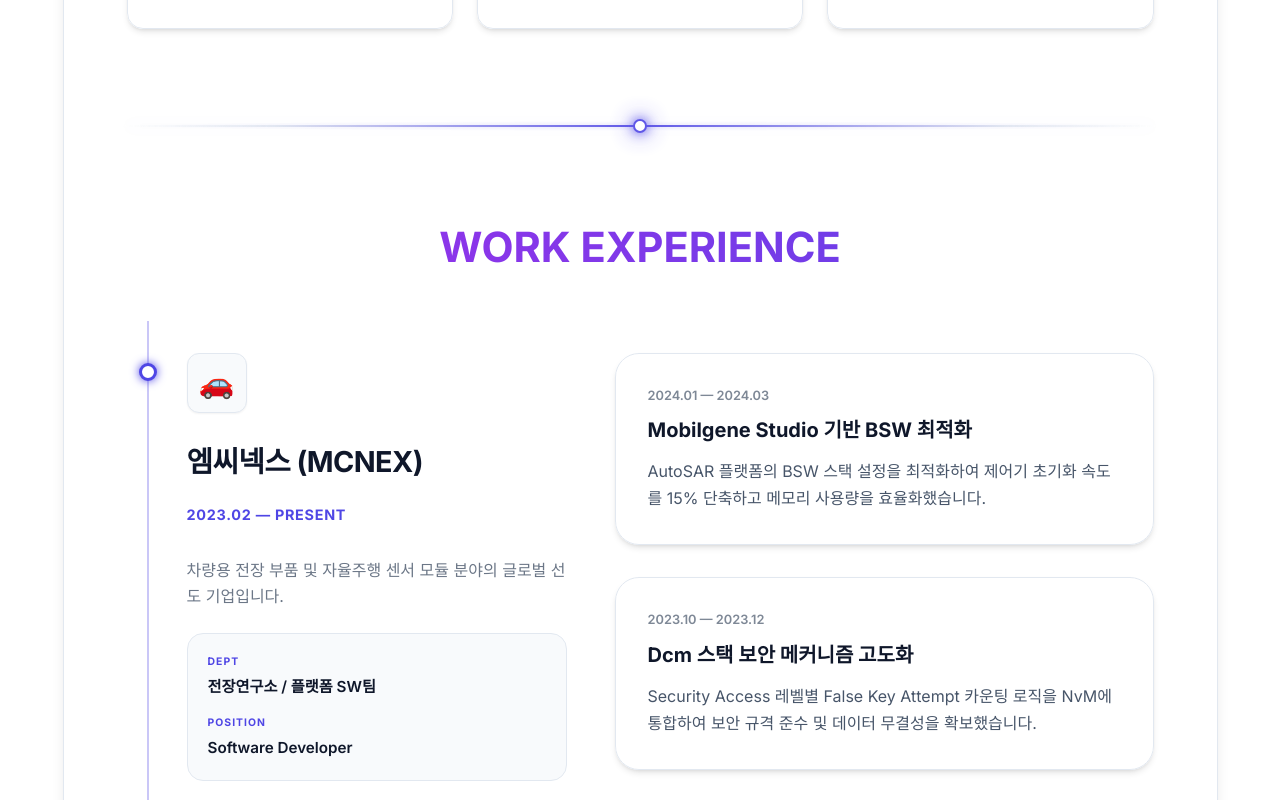
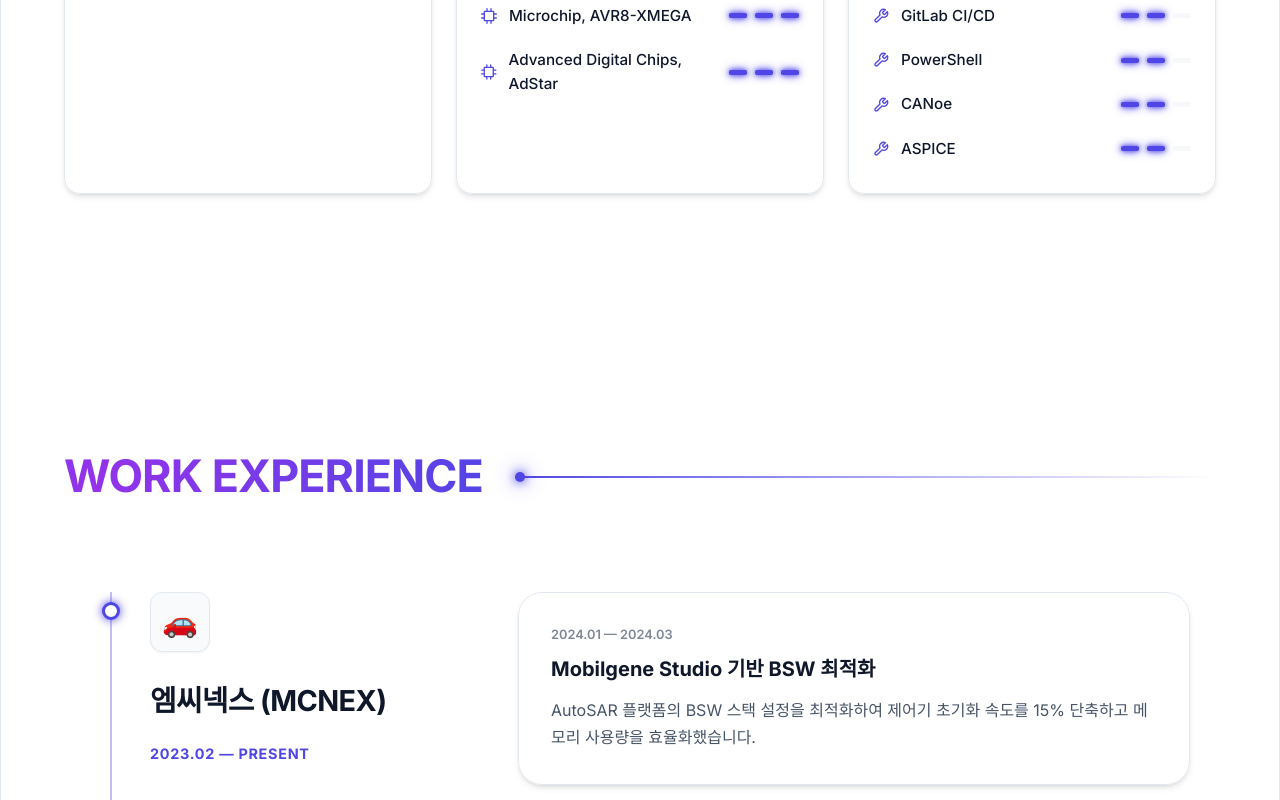
Before and after one commit to TimerOverflow/Hyun9_Portfolio, a React (Vite) app: page / in a window 1280 px wide. Shown: the part 1540-2340 px from the top of the page. Built offline with nearby package versions, Linux system fonts and the light colour scheme.

Commit message:
style: Overhaul portfolio UI/UX with modern high-tech theme

```diff
--- a/src/App.jsx
+++ b/src/App.jsx
@@ -13,15 +13,11 @@
       <ThemeToggle />
       <div className="page-container">
         <Header />
-        <hr className="section-divider" />
         <Skills />
-        <hr className="section-divider" />
         <Experience />
-        <hr className="section-divider" />
         <Projects />
-        <hr className="section-divider" />
-        <ThankYou />
       </div>
+      <ThankYou />
       <footer style={{ textAlign: 'center', padding: '2rem 0', color: 'var(--text-secondary)', fontSize: '0.875rem' }}>
         <p>© {new Date().getFullYear()} 정현구. All rights reserved.</p>
       </footer>
--- a/src/components/Experience.jsx
+++ b/src/components/Experience.jsx
@@ -4,7 +4,10 @@
 const Experience = () => {
   return (
     <section id="experience" className="container">
-      <h2 className="section-title text-gradient">WORK EXPERIENCE</h2>
+      <div className="section-header">
+        <h2 className="section-title text-gradient">WORK EXPERIENCE</h2>
+        <div className="title-line"></div>
+      </div>
 
       <div className="experience-timeline">
         {/* Far Left Vertical Line */}
--- a/src/components/Projects.jsx
+++ b/src/components/Projects.jsx
@@ -357,7 +357,10 @@
 
   return (
     <section id="projects" className="container">
-      <h2 className="section-title text-gradient">KEY PROJECTS</h2>
+      <div className="section-header">
+        <h2 className="section-title text-gradient">KEY PROJECTS</h2>
+        <div className="title-line"></div>
+      </div>
       <div style={styles.accordionContainer}>
         {portfolioData.projects.map((project) => (
           <div key={project.id} className="glass-card" style={styles.accordionItem}>
--- a/src/components/ThankYou.jsx
+++ b/src/components/ThankYou.jsx
@@ -1,48 +1,42 @@
-import React, { useEffect, useState } from 'react';
+import React from 'react';
+import { portfolioData } from '../data/portfolioData';
 
 const ThankYou = () => {
-  const [isVisible, setIsVisible] = useState(false);
+  return (
+    <section id="thank-you-section" style={styles.section}>
+      <div className="container" style={styles.container}>
+        <div style={styles.content}>
+          <h2 style={styles.title}>{portfolioData.thankYou.title}</h2>
+          <div style={styles.neonLine}></div>
 
-  useEffect(() => {
-    const observer = new IntersectionObserver(
-      ([entry]) => {
-        if (entry.isIntersecting) {
-          setIsVisible(true);
-        }
-      },
-      { threshold: 0.3 }
-    );
+          <p style={styles.message}>
+            {portfolioData.thankYou.message.split('\n').map((line, index) => (
+              <React.Fragment key={index}>
+                {line}
+                {index === 0 && <br />}
+              </React.Fragment>
+            ))}
+          </p>
 
-    const element = document.getElementById('thank-you-section');
-    if (element) {
-      observer.observe(element);
-    }
+          <div style={styles.contactGrid}>
+            <a href={`mailto:${portfolioData.header.email}`} className="contact-item" style={styles.contactItem}>
+              <div style={styles.iconWrapper}>
+                <svg width="20" height="20" viewBox="0 0 24 24" fill="none" stroke="currentColor" strokeWidth="2" strokeLinecap="round" strokeLinejoin="round">
+                  <path d="M4 4h16c1.1 0 2 .9 2 2v12c0 1.1-.9 2-2 2H4c-1.1 0-2-.9-2-2V6c0-1.1.9-2 2-2z" />
+                  <polyline points="22,6 12,13 2,6" />
+                </svg>
+              </div>
+              <span style={styles.contactText}>{portfolioData.header.email}</span>
+            </a>
 
-    return () => {
-      if (element) observer.unobserve(element);
-    };
-  }, []);
-
-  return (
-    <section id="thank-you-section" style={{ padding: '6rem 2rem', display: 'flex', justifyContent: 'center' }}>
-      <div
-        className="glass-card"
-        style={{
-          ...styles.card,
-          opacity: isVisible ? 1 : 0,
-          transform: isVisible ? 'translateY(0) scale(1)' : 'translateY(40px) scale(0.95)',
-        }}
-      >
-        <div style={styles.glowEffect}></div>
-        <div style={styles.content}>
-          <h2 className="text-gradient" style={styles.title}>THANK YOU!</h2>
-          <p style={styles.message}>
-            끝까지 읽어주셔서 진심으로 감사드립니다.<br />
-            끊임없이 발전하고, 주어진 문제에 대해 깊이 고민하며 해결책을 찾아내는 엔지니어가 되겠습니다.<br />
-            좋은 인연으로 뵙기를 기대하겠습니다.
-          </p>
-          <div style={styles.heartWrapper}>
-            <span style={styles.heart}>💙</span>
+            <a href={portfolioData.header.github} target="_blank" rel="noopener noreferrer" className="contact-item" style={styles.contactItem}>
+              <div style={styles.iconWrapper}>
+                <svg width="20" height="20" viewBox="0 0 24 24" fill="none" stroke="currentColor" strokeWidth="2" strokeLinecap="round" strokeLinejoin="round">
+                  <path d="M9 19c-5 1.5-5-2.5-7-3m14 6v-3.87a3.37 3.37 0 0 0-.94-2.61c3.14-.35 6.44-1.54 6.44-7A5.44 5.44 0 0 0 20 4.77 5.07 5.07 0 0 0 19.91 1S18.73.65 16 2.48a13.38 13.38 0 0 0-7 0C6.27.65 5.09 1 5.09 1A5.07 5.07 0 0 0 5 4.77a5.44 5.44 0 0 0-1.5 3.78c0 5.42 3.3 6.61 6.44 7A3.37 3.37 0 0 0 9 18.13V22" />
+                </svg>
+              </div>
+              <span style={styles.contactText}>GitHub</span>
+            </a>
           </div>
         </div>
       </div>
@@ -51,55 +45,90 @@
 };
 
 const styles = {
-  card: {
+  section: {
+    background: '#000000',
+    padding: '8rem 0',
+    marginTop: '4rem',
+    width: '100vw',
+    marginLeft: 'calc(-50vw + 50%)',
     position: 'relative',
-    maxWidth: '850px',
-    width: '100%',
-    padding: '5rem 3rem',
+    color: '#ffffff',
+  },
+  container: {
+    maxWidth: '800px',
+    margin: '0 auto',
     textAlign: 'center',
-    borderRadius: '24px',
-    overflow: 'hidden',
-    transition: 'opacity 1s ease-out, transform 1s cubic-bezier(0.22, 1, 0.36, 1)',
-    border: '1px solid var(--border-color)',
-    background: 'var(--card-bg)',
-    boxShadow: '0 20px 50px -20px rgba(79, 70, 229, 0.25)',
-  },
-  glowEffect: {
-    position: 'absolute',
-    top: '-50%',
-    left: '-50%',
-    width: '200%',
-    height: '200%',
-    background: 'radial-gradient(circle, rgba(79, 70, 229, 0.08) 0%, transparent 50%)',
-    animation: 'spin 20s linear infinite',
-    zIndex: 0,
-    pointerEvents: 'none',
   },
   content: {
-    position: 'relative',
-    zIndex: 1,
+    display: 'flex',
+    flexDirection: 'column',
+    alignItems: 'center',
+    gap: '2.5rem',
   },
   title: {
-    fontSize: '3.5rem',
-    fontWeight: '800',
-    marginBottom: '2rem',
-    letterSpacing: '3px',
+    fontSize: 'clamp(3rem, 10vw, 5rem)',
+    fontWeight: '900',
+    letterSpacing: '0.1em',
+    color: 'var(--accent-primary)',
+    margin: 0,
+    textShadow: '0 0 20px var(--accent-primary), 0 0 40px var(--accent-primary)',
+  },
+  neonLine: {
+    width: '120px',
+    height: '4px',
+    background: 'var(--accent-primary)',
+    borderRadius: '2px',
+    boxShadow: '0 0 15px var(--accent-primary)',
   },
   message: {
-    fontSize: '1.35rem',
-    lineHeight: '2',
-    color: 'var(--text-primary)',
+    fontSize: '1.25rem',
+    lineHeight: '1.8',
+    color: '#a0a0a0',
+    fontWeight: '400',
+    wordBreak: 'keep-all',
+    margin: '0 auto',
+    maxWidth: '600px',
+  },
+  contactGrid: {
+    display: 'flex',
+    gap: '2rem',
+    flexWrap: 'wrap',
+    justifyContent: 'center',
+    marginTop: '1rem',
+  },
+  contactItem: {
+    display: 'flex',
+    alignItems: 'center',
+    gap: '0.75rem',
+    padding: '1rem 1.5rem',
+    background: '#111',
+    border: '1px solid #222',
+    borderRadius: '12px',
+    color: '#ffffff',
+    textDecoration: 'none',
+    fontSize: '1rem',
     fontWeight: '500',
-    wordBreak: 'keep-all',
+    transition: 'all 0.3s ease',
   },
-  heartWrapper: {
-    marginTop: '3rem',
-    animation: 'pulseHeart 2s infinite',
+  contactItemHover: {
+    borderColor: 'var(--accent-primary)',
+    background: '#1a1a1a',
+    transform: 'translateY(-2px)',
+    boxShadow: '0 5px 15px rgba(0, 255, 136, 0.1)',
   },
-  heart: {
-    fontSize: '3rem',
-    display: 'inline-block',
-  }
+  iconWrapper: {
+    display: 'flex',
+    alignItems: 'center',
+    justifyContent: 'center',
+    color: 'var(--accent-primary)',
+  },
+  contactText: {
+    transition: 'color 0.3s ease',
+  },
 };
 
+// Hover effects and more complex styles would typically go in CSS,
+// but keeping them in JS styles as per the original file's pattern.
+// Adding a small animation or transition in index.css for .contactItem is better.
+
 export default ThankYou;
--- a/src/data/portfolioData.js
+++ b/src/data/portfolioData.js
@@ -48,7 +48,7 @@
     {
       id: 2,
       period: "2012.01 — 2023.02",
-      company: "시스트로닉스 (Sistec)",
+      company: "시스트로닉스 (Systronics)",
       dept: "기술연구소 / 제어 팀",
       role: "Senior Engineer",
       logo: "🏭",
@@ -893,5 +893,9 @@
       ],
       stack: ["C", "C++", "STM32", "Modbus", "RS-485"]
     }
-  ]
+  ],
+  thankYou: {
+    title: "THANK YOU",
+    message: "여기까지 읽어주셔서 진심으로 감사드립니다.\n소중한 인연으로 뵙기를 기대합니다."
+  }
 };
--- a/src/index.css
+++ b/src/index.css
@@ -7,6 +7,7 @@
   --text-secondary: #475569;
   --accent-primary: #4f46e5;
   --accent-secondary: #9333ea;
+  --accent-neon: #00ff88; /* Added Neon Green */
   --accent-gradient: linear-gradient(135deg, var(--accent-primary), var(--accent-secondary));
   --border-color: #e2e8f0;
   --card-bg: rgba(255, 255, 255, 0.8);
@@ -35,45 +36,52 @@
   --image-border: rgba(0, 0, 0, 0.15);
   --image-frame-bg: #f8fafc;
 
-  /* Badge Variables */
   --badge-bg: rgba(79, 70, 229, 0.08);
   --badge-color: #4f46e5;
   --badge-border: rgba(79, 70, 229, 0.2);
+
+  --timeline-base: rgba(79, 70, 229, 0.35);
+  --timeline-glow: 0 0 20px rgba(79, 70, 229, 0.6), 0 0 40px rgba(79, 70, 229, 0.3);
 }
 
 [data-theme='dark'] {
-  --bg-primary: #0f172a;
-  --bg-secondary: #1e293b;
+  --bg-primary: #050505; /* Deeper black */
+  --bg-secondary: #0f172a;
   --text-primary: #f8fafc;
   --text-secondary: #94a3b8;
-  --border-color: #334155;
-  --card-bg: rgba(30, 41, 59, 0.7);
+  --border-color: #1e293b;
+  --card-bg: rgba(15, 23, 42, 0.7);
+  --accent-primary: #00ff88; /* Change primary accent to Neon Green in dark mode */
+  --accent-secondary: #00ccff;
+  --accent-gradient: linear-gradient(135deg, #00ff88, #00ccff);
+
   /* Project detail area — dark theme */
-  --detail-bg: #111827;
+  --detail-bg: #050505;
   --detail-text: #e2e8f0;
   --detail-text-muted: #64748b;
   --detail-border: #1e293b;
-  --detail-card-bg: #1e293b;
-  --detail-highlight-bg: #3b1c1c;
-  --detail-highlight-color: #f87171;
+  --detail-card-bg: #0f172a;
+  --detail-highlight-bg: #1e1e1e;
+  --detail-highlight-color: #00ff88;
   --detail-label-color: #f1f5f9;
 
   /* Scrollbar Theme Variables (Dark Mode) */
   --scrollbar-track: rgba(255, 255, 255, 0.05);
-  --scrollbar-thumb: rgba(255, 255, 255, 0.2);
-  --scrollbar-thumb-hover: rgba(255, 255, 255, 0.4);
+  --scrollbar-thumb: rgba(0, 255, 136, 0.2);
+  --scrollbar-thumb-hover: rgba(0, 255, 136, 0.4);
 
   /* Image Theme Variables (Dark Mode) - Dim bright images slightly */
   --image-filter: brightness(0.92) contrast(1.03);
   --image-opacity: 0.95;
-  --image-border: rgba(255, 255, 255, 0.25);
+  --image-border: rgba(0, 255, 136, 0.25);
   --image-frame-bg: rgba(255, 255, 255, 0.1);
 
-  /* Badge Variables (Dark Mode) - Brighter and more visible */
-  --badge-bg: rgba(129, 140, 248, 0.15);
-  --badge-color: #818cf8;
-  /* indigo-400 */
-  --badge-border: rgba(129, 140, 248, 0.3);
+  --badge-bg: rgba(0, 255, 136, 0.1);
+  --badge-color: #00ff88;
+  --badge-border: rgba(0, 255, 136, 0.3);
+
+  --timeline-base: rgba(0, 255, 136, 0.35);
+  --timeline-glow: 0 0 25px var(--accent-primary), 0 0 50px var(--accent-primary);
 }
 
 * {
@@ -106,6 +114,7 @@
 .glass-card:hover {
   box-shadow: var(--shadow-lg);
   transform: translateY(-2px);
+  border-color: var(--accent-primary);
 }
 
 /* Portfolio Images (Theme Adaptive) */
@@ -125,7 +134,7 @@
   filter: brightness(1) contrast(1);
   opacity: 1;
   border-color: var(--accent-primary);
-  box-shadow: 0 0 15px rgba(79, 70, 229, 0.4);
+  box-shadow: 0 0 15px rgba(0, 255, 136, 0.4);
 }
 
 /* Typography Utilities */
@@ -159,14 +168,15 @@
 
 /* Container */
 .container {
-  max-width: 1075px;
+  max-width: 1200px;
   margin: 0 auto;
-  padding: 0 24px;
+  padding-left: 24px;
+  padding-right: 24px;
 }
 
 /* Page Container — 하나의 큰 둥근 카드 */
 .page-container {
-  max-width: 1155px;
+  max-width: 1280px;
   margin: 3rem auto;
   padding-bottom: 3rem;
   background: var(--card-bg);
@@ -178,64 +188,48 @@
   -webkit-backdrop-filter: blur(12px);
 }
 
-/* Section Divider — Enhanced Modern Style with Deep Glow */
-.section-divider {
-  border: none;
+/* Section Header & Title (Left Aligned with Neon Line) */
+.section-header {
+  display: flex;
+  align-items: center;
+  gap: 2rem;
+  margin-bottom: 5.5rem; /* Increased and unified gap */
+}
+
+.section-title {
+  font-size: 2.8rem;
+  font-weight: 800;
+  white-space: nowrap;
+  margin-bottom: 0;
+  text-align: left;
+  letter-spacing: -0.02em;
+  text-transform: uppercase;
+}
+
+.title-line {
+  flex-grow: 1;
   height: 2px;
-  background: linear-gradient(
-    90deg,
-    transparent 0%,
-    var(--border-color) 15%,
-    var(--accent-primary) 50%,
-    var(--border-color) 85%,
-    transparent 100%
-  );
-  margin: 6rem auto;
-  width: 90%;
-  opacity: 0.9;
+  background: linear-gradient(90deg, var(--accent-primary), transparent);
   position: relative;
   overflow: visible;
-  box-shadow: 0 0 20px rgba(79, 70, 229, 0.15);
 }
 
-.section-divider::before {
+.title-line::before {
   content: '';
   position: absolute;
+  left: 0;
   top: 50%;
-  left: 50%;
-  transform: translate(-50%, -50%);
-  width: 100%;
-  height: 10px;
-  background: radial-gradient(ellipse at center, rgba(79, 70, 229, 0.1) 0%, transparent 70%);
-  pointer-events: none;
-}
-
-.section-divider::after {
-  content: '';
-  position: absolute;
-  top: 50%;
-  left: 50%;
-  transform: translate(-50%, -50%);
+  transform: translateY(-50%);
   width: 10px;
   height: 10px;
-  background: var(--bg-primary);
-  border: 2.5px solid var(--accent-primary);
+  background: var(--accent-primary);
   border-radius: 50%;
-  box-shadow:
-    0 0 12px var(--accent-primary),
-    0 0 25px var(--accent-primary);
-  z-index: 1;
+  box-shadow: 0 0 10px var(--accent-primary), 0 0 20px var(--accent-primary);
 }
 
 /* Sections */
 section {
-  padding: 4rem 0 4rem;
-}
-
-.section-title {
-  font-size: 2.6rem;
-  margin-bottom: 3rem;
-  text-align: center;
+  padding: 8rem 0;
 }
 
 /* Lists Reset */
@@ -265,6 +259,17 @@
 .btn-primary:hover {
   opacity: 0.9;
   transform: translateY(-1px);
+}
+
+.contact-item:hover {
+  border-color: var(--accent-primary) !important;
+  background: #111 !important;
+  transform: translateY(-4px);
+  box-shadow: 0 10px 20px rgba(0, 255, 136, 0.2);
+}
+
+.contact-item:hover span {
+  color: var(--accent-primary);
 }
 
 /* Toggle arrow animations */
@@ -379,24 +384,49 @@
   position: relative;
   max-width: 1100px;
   margin: 0 auto;
-  padding: 2rem 0;
+  padding: 0; /* Removed extra padding to unify spacing */
 }
 
-/* Far Left Connector Line */
+/* Far Left Connector Line with Flowing Animation */
 .timeline-connector {
   position: absolute;
   left: 20px;
   top: 0;
   bottom: 0;
   width: 2px;
-  background: var(--accent-primary);
-  opacity: 0.3;
+  background: var(--timeline-base); /* Theme-aware base color */
+  opacity: 1;
+  overflow: hidden;
+}
+
+.timeline-connector::after {
+  content: '';
+  position: absolute;
+  top: -400px;
+  left: 0;
+  width: 100%;
+  height: 400px; /* Longer, more dramatic glow */
+  background: linear-gradient(to bottom,
+    transparent,
+    var(--accent-primary) 20%,
+    #fff 50%,
+    var(--accent-primary) 80%,
+    transparent 100%
+  );
+  filter: blur(1px);
+  box-shadow: var(--timeline-glow); /* Theme-aware glow intensity */
+  animation: flowLine 3s cubic-bezier(0.4, 0, 0.2, 1) infinite;
+}
+
+@keyframes flowLine {
+  0% { top: -400px; }
+  100% { top: 100%; }
 }
 
 .experience-item {
   position: relative;
   display: grid;
-  grid-template-columns: 380px 1fr;
+  grid-template-columns: 320px 1fr;
   gap: 3rem;
   margin-bottom: 6rem;
   padding-left: 60px;
```
Also changed, not shown: src/components/Header.jsx (+7 -3 lines), src/components/Skills.jsx (+5 -2 lines).
